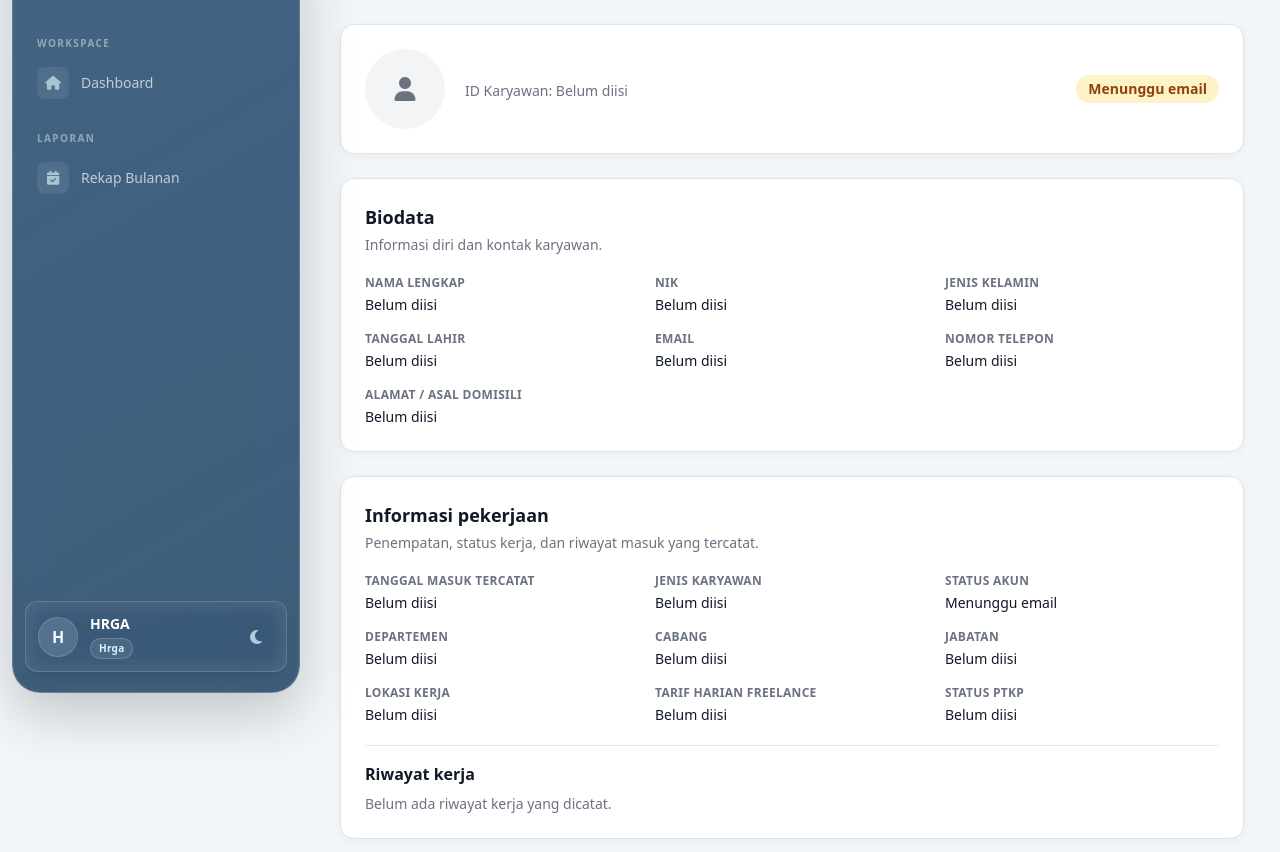
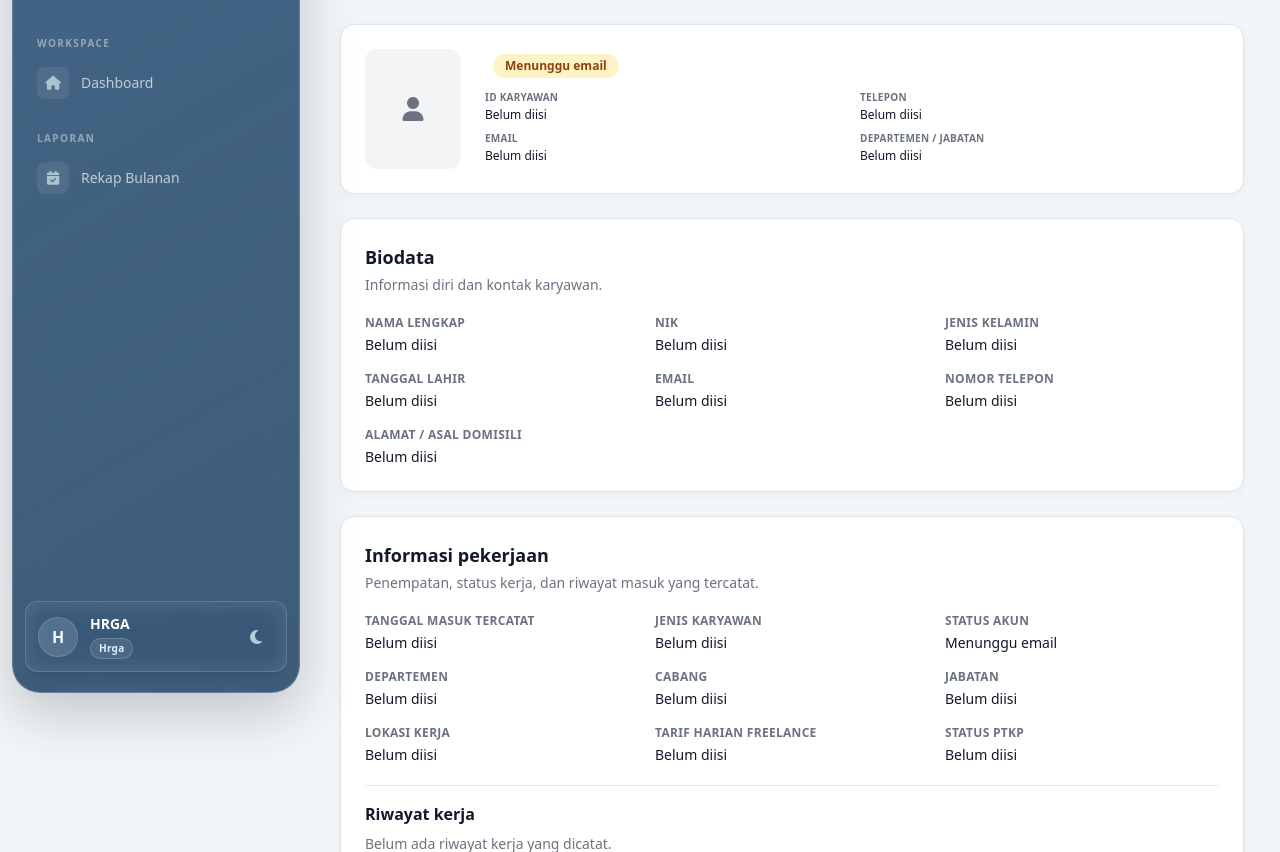
Before and after one commit to uspeksha/deploy-main, a Laravel app: template resources/views/admin/employees/show.blade.php in a window 1280 px wide. Shown: the part 95-947 px from the top of the page. Run offline with Laravel 12, Linux system fonts and the light colour scheme; a user stored in the database is signed in; data comes from the database, SQL or seed files in the repository; tables that the repository leaves empty hold one stand-in row (values such as "Sample post"); the template is opened without the code that fills it: most values are stand-ins (such as "Sample title", 1, 10 or a date in 2020); style sheets or scripts are compiled from the project's sources; some libraries are stand-ins or nearby versions.

Commit message:
style(admin): compact employee detail header
Co-authored-by: Copilot <223556219+Copilot@users.noreply.github.com>

```diff
--- a/resources/views/admin/employees/show.blade.php
+++ b/resources/views/admin/employees/show.blade.php
@@ -33,28 +33,41 @@
             default => ucfirst($user->employment_type ?? 'Belum diisi'),
         };
         $address = $user->profile?->address ?: $user->address;
+        $department = $user->department?->name ?: $user->departemen;
     @endphp
 
     <div class="ui-page space-y-6">
         <section class="ui-panel">
-            <div class="flex flex-col gap-5 sm:flex-row sm:items-center">
+            <div class="grid grid-cols-[5.5rem_minmax(0,1fr)] items-center gap-4 sm:grid-cols-[6rem_minmax(0,1fr)] sm:gap-6">
                 @if ($user->profile_photo_path)
                     <img src="{{ route('admin.storage.file', ['path' => $user->profile_photo_path]) }}"
                          alt="Foto profil {{ $user->name }}"
-                         class="h-20 w-20 rounded-full border border-gray-200 object-cover dark:border-gray-700">
+                         class="h-28 w-[5.5rem] rounded-xl border border-gray-200 object-cover dark:border-gray-700 sm:h-[7.5rem] sm:w-24">
                 @else
-                    <div class="flex h-20 w-20 shrink-0 items-center justify-center rounded-full bg-gray-100 text-2xl text-gray-500 dark:bg-gray-700 dark:text-gray-300"
+                    <div class="flex h-28 w-[5.5rem] items-center justify-center rounded-xl bg-gray-100 text-2xl text-gray-500 dark:bg-gray-700 dark:text-gray-300 sm:h-[7.5rem] sm:w-24"
                          aria-label="Belum ada foto profil">
                         <i class="fas fa-user"></i>
                     </div>
                 @endif
-                <div class="min-w-0 flex-1">
-                    <h3 class="text-xl font-bold text-gray-900 dark:text-white">{{ $user->name }}</h3>
-                    <p class="mt-1 text-sm text-gray-500 dark:text-gray-400">
-                        ID Karyawan: {{ $user->id_karyawan ?: 'Belum diisi' }}
-                    </p>
+                <div class="min-w-0">
+                    <div class="flex flex-wrap items-center gap-2">
+                        <h3 class="text-xl font-bold text-gray-900 dark:text-white">{{ $user->name }}</h3>
+                        <span class="w-fit rounded-full px-3 py-1 text-xs font-semibold {{ $statusClass }}">{{ $status }}</span>
+                    </div>
+                    <dl class="mt-3 grid gap-x-4 gap-y-2 sm:grid-cols-2">
+                        @foreach ([
+                            'ID karyawan' => $user->id_karyawan,
+                            'Telepon' => $user->phone,
+                            'Email' => $user->email,
+                            'Departemen / jabatan' => collect([$department, $user->position?->name])->filter()->implode(' · '),
+                        ] as $label => $value)
+                            <div class="min-w-0">
+                                <dt class="text-[10px] font-semibold uppercase tracking-wide text-gray-500 dark:text-gray-400">{{ $label }}</dt>
+                                <dd class="mt-0.5 break-words text-xs font-medium text-gray-900 dark:text-gray-100">{{ filled($value) ? $value : 'Belum diisi' }}</dd>
+                            </div>
+                        @endforeach
+                    </dl>
                 </div>
-                <span class="w-fit rounded-full px-3 py-1 text-sm font-semibold {{ $statusClass }}">{{ $status }}</span>
             </div>
         </section>
 
@@ -95,7 +108,7 @@
                     'Tanggal masuk tercatat' => $joinedAt?->format('d/m/Y') ?? 'Belum dicatat',
                     'Jenis karyawan' => $employmentType,
                     'Status akun' => $status,
-                    'Departemen' => $user->department?->name ?: $user->departemen,
+                    'Departemen' => $department,
                     'Cabang' => $user->branch?->name,
                     'Jabatan' => $user->position?->name,
                     'Lokasi kerja' => $workLocation,
```
Also changed, not shown: tests/Feature/Admin/EmployeeManagementTest.php (+5 -0 lines).
